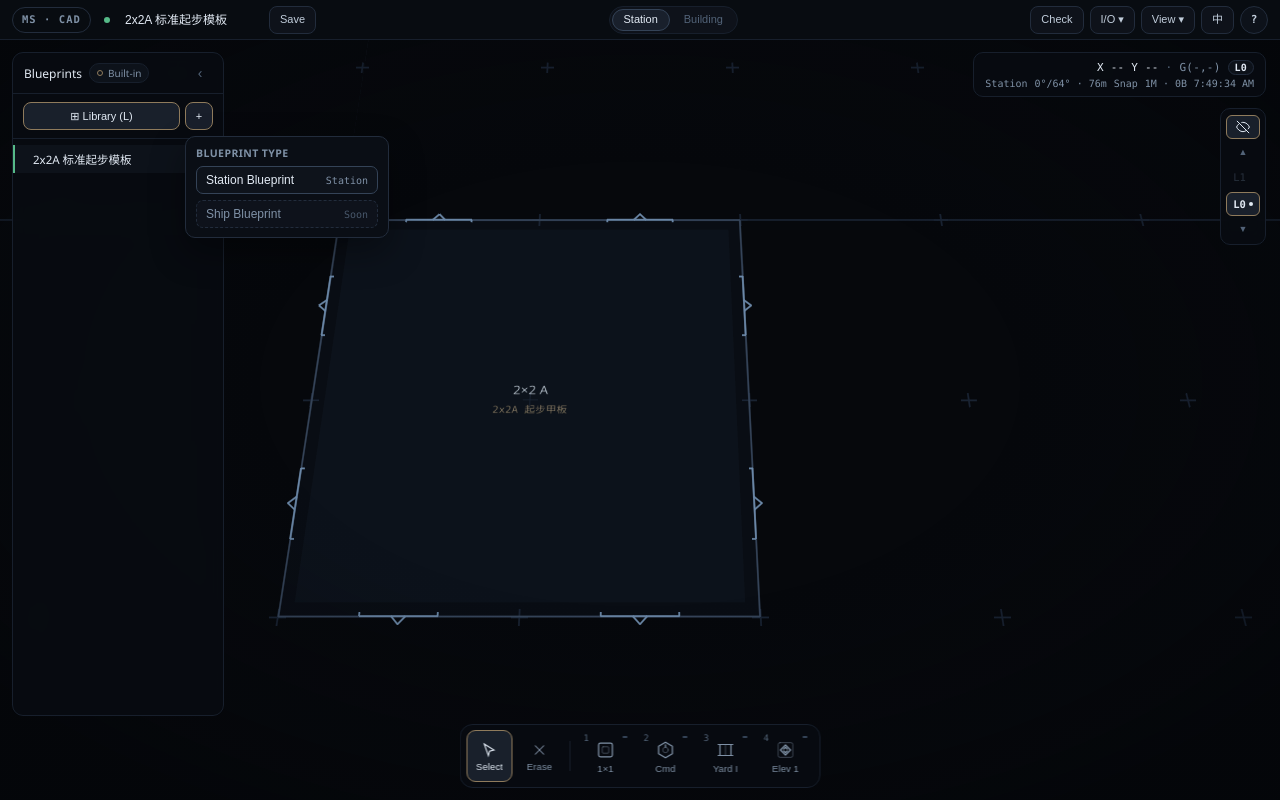
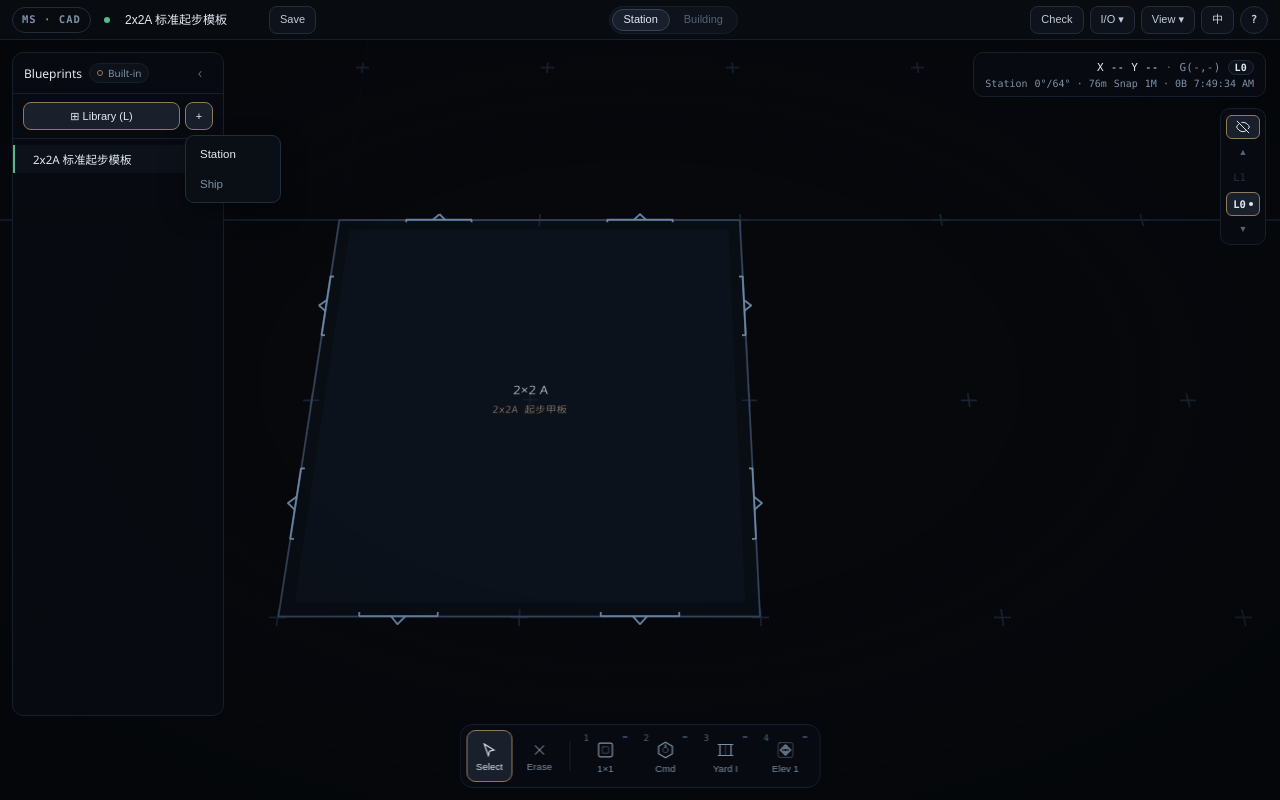
Before and after one commit to iotaxw/main-sequence-workshop, a React (Vite) app in the folder apps/station-blueprint-designer/: page / in a window 1280 px wide. Both pictures are taken after a click on the button "New Blueprint". Built offline with nearby package versions, Linux system fonts and the light colour scheme.

Commit message:
style(station-blueprint-designer): streamline New Blueprint dropdown to minimal Station/Ship list

```diff
--- a/apps/station-blueprint-designer/src/styles.css
+++ b/apps/station-blueprint-designer/src/styles.css
@@ -2977,17 +2977,17 @@ body,
 
 .new-bp-popover {
   position: absolute;
-  top: calc(100% + 6px);
-  width: 204px;
-  padding: 9px 10px;
+  top: calc(100% + 5px);
+  min-width: 96px;
+  padding: 4px;
   background: var(--bg-panel-solid);
   border: 1px solid var(--border-subtle);
-  border-radius: 10px;
-  box-shadow: 0 14px 34px rgba(0, 0, 0, 0.36);
+  border-radius: 9px;
+  box-shadow: 0 10px 26px rgba(0, 0, 0, 0.36);
   z-index: 75;
   display: flex;
   flex-direction: column;
-  gap: 6px;
+  gap: 2px;
 }
 
 .new-bp-popover.align-left {
@@ -2998,9 +2998,34 @@ body,
   right: 0;
 }
 
-.interop-tag.muted {
-  color: var(--text-muted);
-  opacity: 0.85;
+.new-bp-item {
+  width: 100%;
+  height: 28px;
+  padding: 0 10px;
+  border: none;
+  border-radius: 6px;
+  background: transparent;
+  color: var(--text-bright);
+  font-size: 11.5px;
+  text-align: left;
+  white-space: nowrap;
+  cursor: pointer;
+  display: flex;
+  align-items: center;
+  transition: background 120ms ease, color 120ms ease;
+}
+
+.new-bp-item:hover {
+  background: var(--bg-surface-hover);
+  color: var(--text-bright);
+}
+
+.new-bp-item.reserved {
+  color: var(--text-dim);
+}
+
+.new-bp-item.reserved:hover {
+  color: var(--text-main);
 }
 
 /* ================================================================
--- a/apps/station-blueprint-designer/src/ui/NewBlueprintMenu.tsx
+++ b/apps/station-blueprint-designer/src/ui/NewBlueprintMenu.tsx
@@ -63,24 +63,21 @@ export const NewBlueprintMenu: React.FC<NewBlueprintMenuProps> = ({
 
       {open && (
         <div className={`new-bp-popover align-${align}`} role="menu">
-          <div className="interop-section-title">{t('新建蓝图类型', 'Blueprint Type')}</div>
           <button
             type="button"
-            className="interop-action-btn row primary"
+            className="new-bp-item"
             role="menuitem"
             onClick={() => choose('station')}
           >
-            <span className="interop-action-main">{t('空间站蓝图', 'Station Blueprint')}</span>
-            <span className="interop-tag">{t('空间站', 'Station')}</span>
+            {t('空间站', 'Station')}
           </button>
           <button
             type="button"
-            className="interop-action-btn row reserved"
+            className="new-bp-item reserved"
             role="menuitem"
             onClick={() => choose('ship')}
           >
-            <span className="interop-action-main">{t('飞船蓝图', 'Ship Blueprint')}</span>
-            <span className="interop-tag muted">{t('即将支持', 'Soon')}</span>
+            {t('飞船', 'Ship')}
           </button>
         </div>
       )}
```
